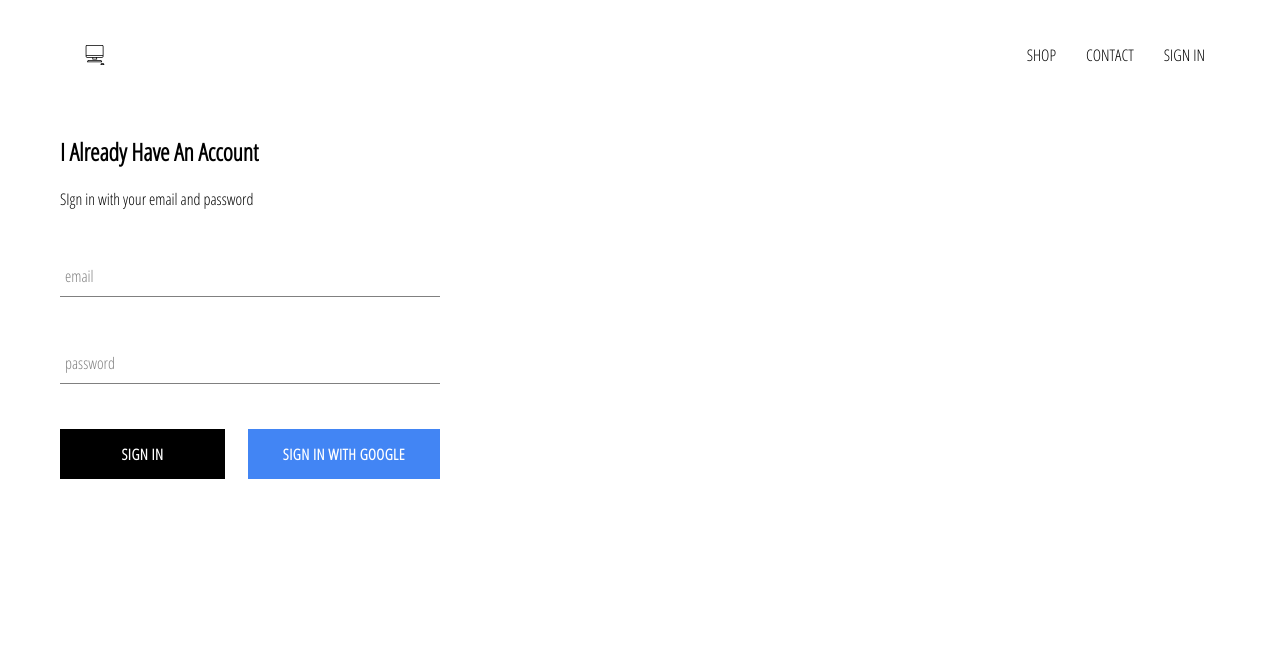
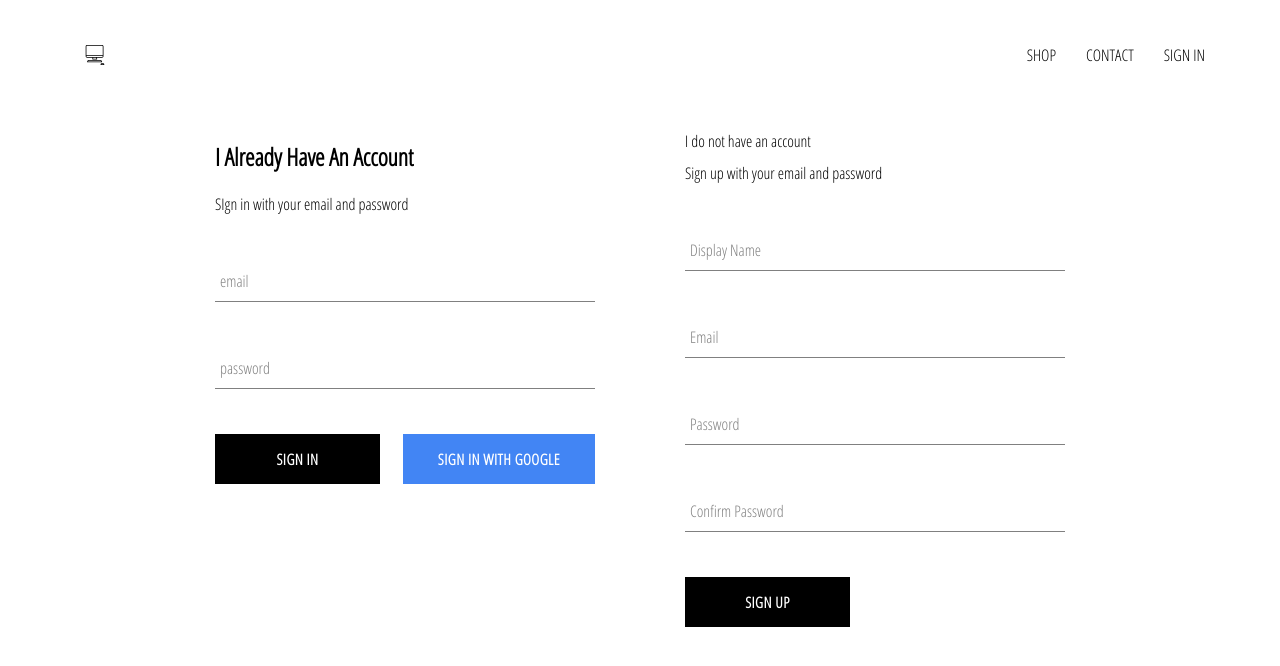
Before and after one commit to 01Clarian/betterpractices, a React (Create React App) app: page /signin in a window 1280 px wide. Shown: the top 666 px of the page. Built offline with nearby package versions, Linux system fonts and the light colour scheme; no server answers.

Commit message:
implemented firebase utils sign in and store authenticate users into firestore database

```diff
--- a/src/App.js
+++ b/src/App.js
@@ -5,7 +5,7 @@
 import ShopPage from './pages/shop/shop.component';
 import Header from './components/header/header.component';
 import SignInAndSignUpPage from './pages/sign-in-and-sign-up/sign-in-and-sign-up.component';
-import {auth} from './firebase/firebase.utils';
+import {auth, createUserProfileDocument} from './firebase/firebase.utils';
 
 class App extends React.Component {
   constructor() {
@@ -14,16 +14,32 @@
       currentUser: null
     }
   }
-
+  // set unsebscribe to null
   unsubscribeFromAuth = null
 
   componentDidMount() {
-    this.unsubscribeFromAuth = auth.onAuthStateChanged(user => {
-      this.setState({currentUser: user})
-      console.log(user)
+    // if there is user authorization create user profile...
+    this.unsubscribeFromAuth = auth.onAuthStateChanged(async userAuth => {
+    if(userAuth) {
+      const userRef = await createUserProfileDocument(userAuth);
+      //set state to id and the data
+      userRef.onSnapshot(snapShot => {
+       this.setState({
+         currentUser: {
+           id: snapShot.id,
+           ...snapShot.data()
+         }
+
+       })
+       console.log(this.state)
+      });
+    }
+    //if there isn't user authorization set state
+    this.setState({currentUser: userAuth});
     })
+
   }
-
+    // sigout unsubscribe auto when lifecycle changes
   componentWillUnmount() {
     this.unsubscribeFromAuth();
   }
--- /dev/null
+++ b/src/components/sign-up/sign-up.component.jsx
@@ -0,0 +1,96 @@
+import React from 'react';
+
+import FormInput from '../form-input/form-input.component';
+import CustomButton from '../custom-button/custom-button.component';
+
+import {auth, createUserProfileDocument} from '../../firebase/firebase.utils'
+
+import './sign-up.styles.scss';
+
+class SignUp extends React.Component {
+    constructor() {
+        super();
+        this.state = {
+            displayName: '',
+            email: '',
+            password: '',
+            confirmPassword: ''
+        }
+    }
+
+    handleSubmit = async e => {
+        e.preventDefault();
+    const {displayName, email, password, confirmPassword} = this.state;
+        if (password !== confirmPassword) {
+            alert('passwords don\'t match');
+            return;
+        }
+        try {
+            const {user} = await auth.createUserWithEmailAndPassword
+            (email, password)
+
+        await  createUserProfileDocument(user, {displayName});
+
+        this.setState({
+            displayName: '',
+            email: '',
+            password: '',
+            confirmPassword: ''
+        })
+
+        } catch (error) {
+            console.error(error)
+        }
+    };
+
+    handleChange = event => {
+        const {name, value} = event.target
+        this.setState({[name]: value})
+    }
+
+    render() {
+        const {displayName, email, password, confirmPassword} = this.state;
+        return(
+            <div className="sign-up">
+                <div className='title'>I do not have an account</div>
+                <span>Sign up with your email and password</span>
+                <form className='sign-up-form' onSubmit={this.handleSubmit}>
+                    <FormInput
+                    type='text'
+                    name='displayName'
+                    value={displayName}
+                    onChange={this.handleChange}
+                    label="Display Name"
+                    required
+                    />
+                    <FormInput
+                    type='email'
+                    name='email'
+                    value={email}
+                    onChange={this.handleChange}
+                    label="Email"
+                    required
+                    />
+                    <FormInput
+                    type='password'
+                    name='password'
+                    value={password}
+                    onChange={this.handleChange}
+                    label="Password"
+                    required
+                    />
+                    <FormInput
+                    type='password'
+                    name='confirmPassword'
+                    value={confirmPassword}
+                    onChange={this.handleChange}
+                    label="Confirm Password"
+                    required
+                    />
+                    <CustomButton type='submit'>SIGN UP</CustomButton>
+                </form>
+            </div>
+        )
+    }
+}
+export default SignUp;
--- /dev/null
+++ b/src/components/sign-up/sign-up.styles.scss
@@ -0,0 +1,10 @@
+.sign-up {
+    display: flex;
+    flex-direction: column;
+    width: 380px;
+
+    .title {
+        margin: 10px 0;
+}
+
+}
--- a/src/firebase/firebase.utils.js
+++ b/src/firebase/firebase.utils.js
@@ -2,6 +2,7 @@
 import 'firebase/firestore'
 import 'firebase/auth';
 
+// firebase configuration settings for api key and database etc
 const config =  {
     apiKey: "AIzaSyDLpWawnIMPizggh0z3jif5MkdqYuN8aEU",
     authDomain: "bp-db-7fbdb.firebaseapp.com",
@@ -13,14 +14,51 @@
     measurementId: "G-MPDYKY5EX6"
   };
 
+//execute firebase initialization
 firebase.initializeApp(config);
 
+// create a new user two parameters - userAuth -
+export const createUserProfileDocument = async (userAuth, additionalData) => {
+if(!userAuth) return;
+//if we have user authorization
+// get user id from firestore doc set to userRef
+const userRef = firestore.doc(`users/${userAuth.uid}`);
 
+// get the user reference and snapshot it
+const snapShot = await userRef.get();
+
+console.log(snapShot)
+// if the snapshot identification doesn't exist, create it :
+if(!snapShot.exists) {
+  const {displayName, email} = userAuth;
+  const createdAt = new Date();
+  try {
+    //create new ref
+    await userRef.set(
+      {
+        displayName,
+        email,
+        createdAt,
+        ...additionalData
+      }
+    )
+  } catch (error) {
+    console.log('error creating user', error.message)
+  }
+}
+// if a snapshot does exist just return the user ref
+return userRef;
+}
+//hook up authorization and the firestore
 export const auth = firebase.auth();
 export const firestore = firebase.firestore();
+//firestore.collection('users').doc('ejzPpPDX53z6AGQKjGa').collection('cartItems').doc('R3bt5KE64OhaV3ZxZFqI')
+//firestore.doc('/users/ejzPpPDX53z6AGQKjGa/cartItems/R3bt5KE64OhaV3ZxZFqI')
 
+//set up google authorization signin and send to custom button
 const provider = new firebase.auth.GoogleAuthProvider();
 provider.setCustomParameters({prompt: 'select_account'});
+// hook up variable signinwithgoogle to signing in popup from provider
 export const signInWithGoogle = () => auth.signInWithPopup(provider);
 
 export default firebase;
--- a/src/pages/sign-in-and-sign-up/sign-in-and-sign-up.component.jsx
+++ b/src/pages/sign-in-and-sign-up/sign-in-and-sign-up.component.jsx
@@ -1,10 +1,12 @@
 import React from 'react';
 import './sign-in-and-sign-up.styles.scss';
-import SignIn from '../../components/sign-in/sign-in.component'
+import SignIn from '../../components/sign-in/sign-in.component';
+import SignUp from '../../components/sign-up/sign-up.component';
 
 const SignInAndSignUpPage = () => (
     <div className='sign-in-and-sign-up'>
         <SignIn />
+        <SignUp />
     </div>
 );
 
--- a/src/pages/sign-in-and-sign-up/sign-in-and-sign-up.styles.scss
+++ b/src/pages/sign-in-and-sign-up/sign-in-and-sign-up.styles.scss
@@ -0,0 +1,6 @@
+.sign-in-and-sign-up {
+    width: 850px;
+    display: flex;
+    justify-content: space-between;
+    margin: 30px auto;
+}
```
